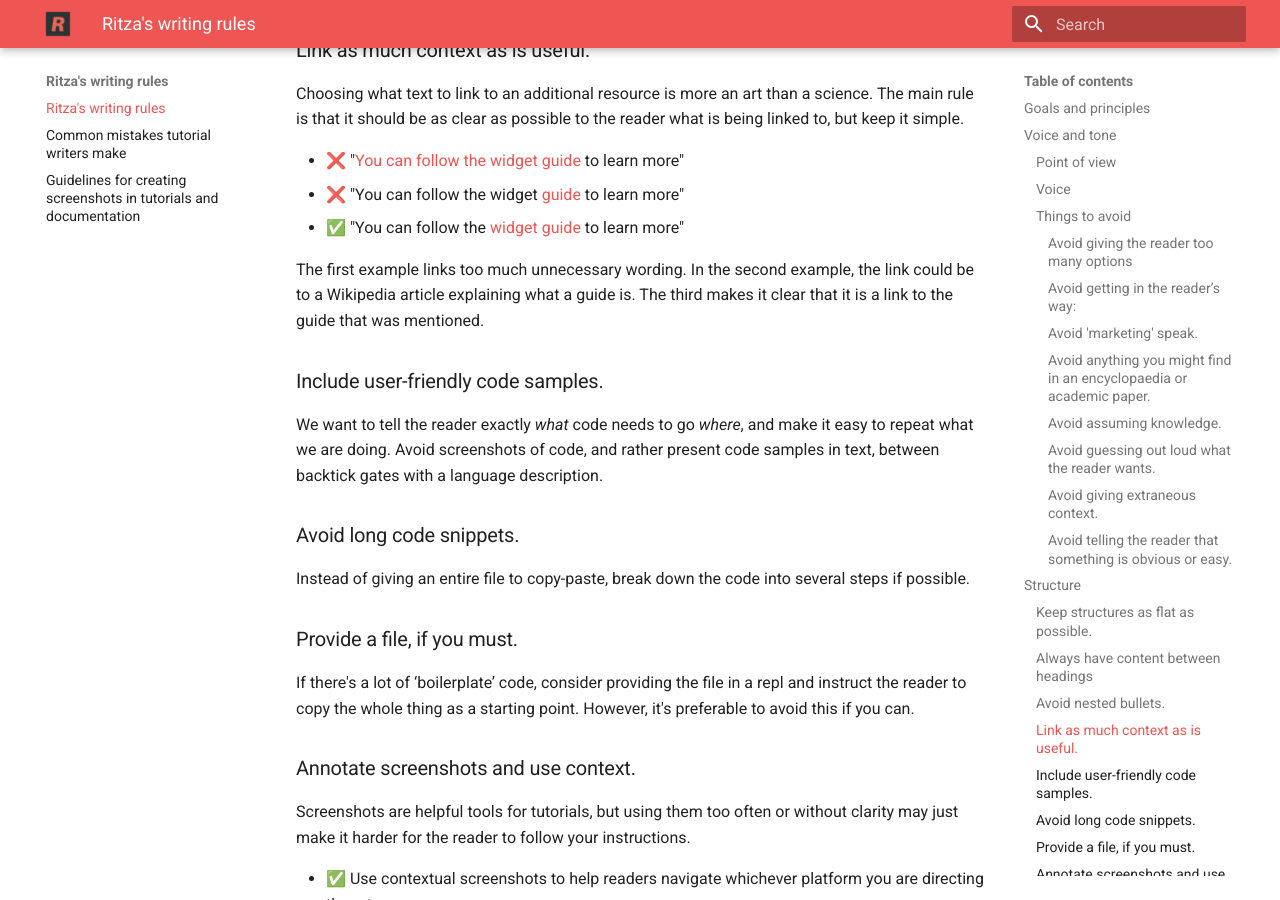
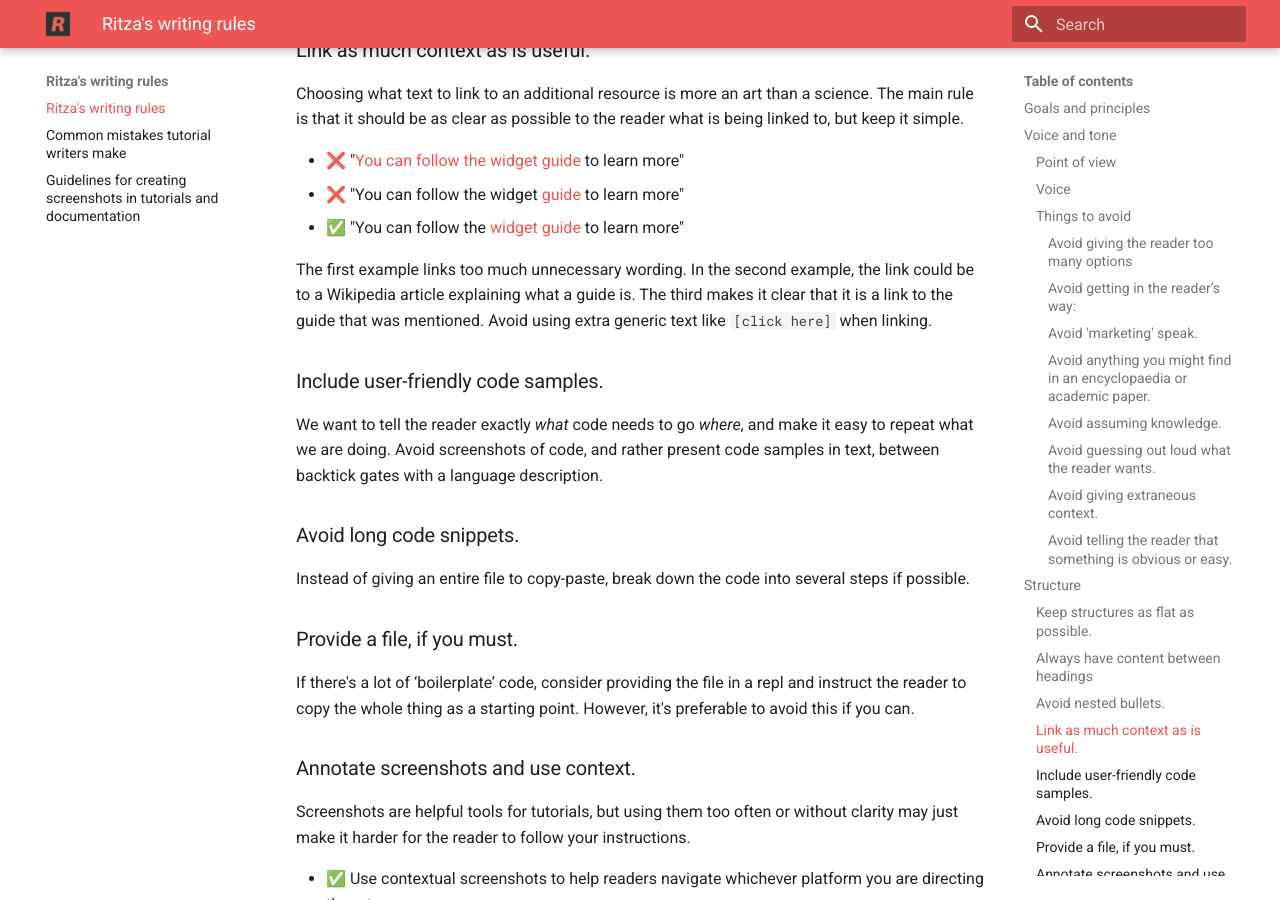
Before and after one commit to ritza-co/styleguide.ritza.co, an MkDocs documentation site: the page built from docs/ritza's-writing-rules/Style.md, in a window 1280 px wide and 900 px high, scrolled down 5328 px. Built offline with MkDocs 1.6.1 and Material for MkDocs 9.7.7, drawn with Linux system fonts in a browser that asks for light colours.

Commit message:
Update Style.md

```diff
--- a/docs/ritza's-writing-rules/Style.md
+++ b/docs/ritza's-writing-rules/Style.md
@@ -159,7 +159,7 @@ Choosing what text to link to an additional resource is more an art than a scien
 * ❌ "You can follow the widget [guide](#) to learn more"
 * ✅ "You can follow the [widget guide](#) to learn more"
 
-The first example links too much unnecessary wording. In the second example, the link could be to a Wikipedia article explaining what a guide is. The third makes it clear that it is a link to the guide that was mentioned.
+The first example links too much unnecessary wording. In the second example, the link could be to a Wikipedia article explaining what a guide is. The third makes it clear that it is a link to the guide that was mentioned. Avoid using extra generic text like `[click here]` when linking.
 
 ### Include user-friendly code samples.
 
```
